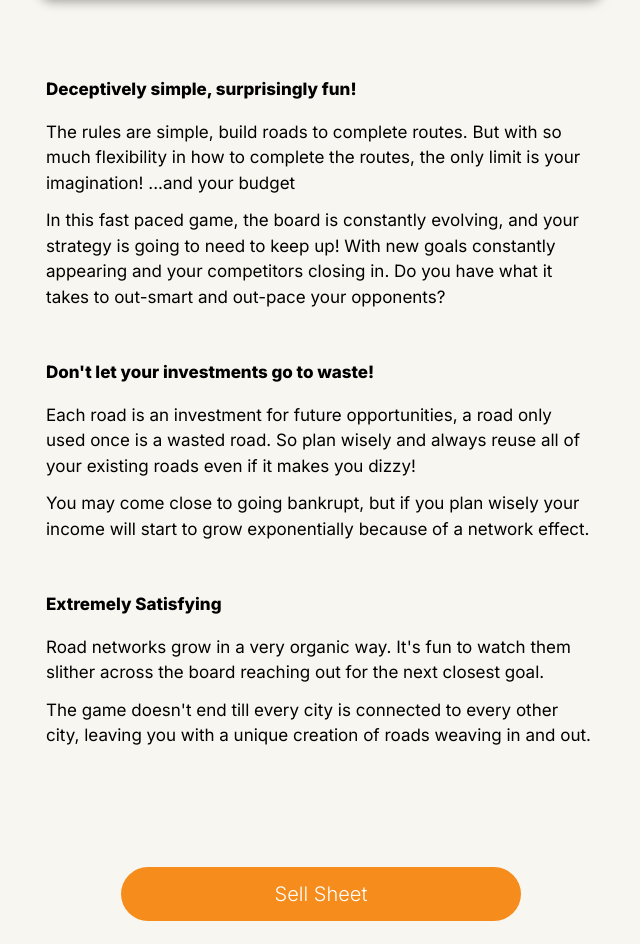
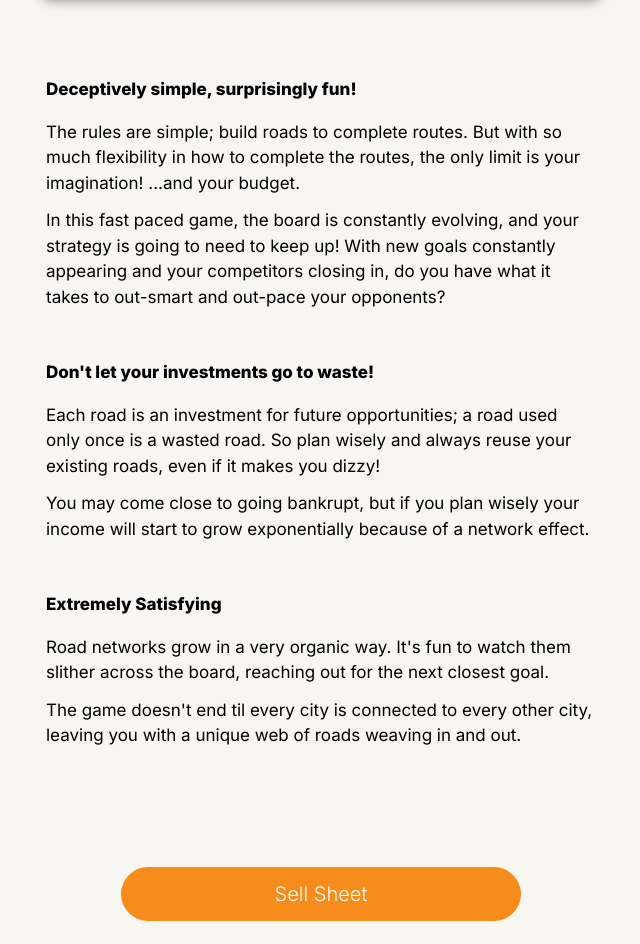
Before and after one commit to benjameep/pave-the-way, a plain HTML site: page index.html in a window 1280 px wide. Shown: the part 781-1725 px from the top of the page, without its empty margins (319-959 px from the left). Drawn offline with Linux system fonts and the light colour scheme.

Commit message:
ana fixed my grammer

```diff
--- a/index.html
+++ b/index.html
@@ -35,14 +35,14 @@
   </div>
   <div class="description">
     <h2>Deceptively simple, surprisingly fun!</h2>
-    <p>The rules are simple, build roads to complete routes. But with so much flexibility in how to complete the routes, the only limit is your imagination! ...and your budget</p>
-    <p>In this fast paced game, the board is constantly evolving, and your strategy is going to need to keep up! With new goals constantly appearing and your competitors closing in. Do you have what it takes to out-smart and out-pace your opponents?</p>
+    <p>The rules are simple; build roads to complete routes. But with so much flexibility in how to complete the routes, the only limit is your imagination! ...and your budget.</p>
+    <p>In this fast paced game, the board is constantly evolving, and your strategy is going to need to keep up! With new goals constantly appearing and your competitors closing in, do you have what it takes to out-smart and out-pace your opponents?</p>
     <h2>Don't let your investments go to waste!</h2>
-    <p>Each road is an investment for future opportunities, a road only used once is a wasted road. So plan wisely and always reuse all of your existing roads even if it makes you dizzy!</p>
+    <p>Each road is an investment for future opportunities; a road used only once is a wasted road. So plan wisely and always reuse your existing roads, even if it makes you dizzy!</p>
     <p>You may come close to going bankrupt, but if you plan wisely your income will start to grow exponentially because of a network effect.</p>
     <h2>Extremely Satisfying</h2>
-    <p>Road networks grow in a very organic way. It's fun to watch them slither across the board reaching out for the next closest goal.</p>
-    <p>The game doesn't end till every city is connected to every other city, leaving you with a unique creation of roads weaving in and out.</p>
+    <p>Road networks grow in a very organic way. It's fun to watch them slither across the board, reaching out for the next closest goal.</p>
+    <p>The game doesn't end til every city is connected to every other city, leaving you with a unique web of roads weaving in and out.</p>
   </div>
   <a href="https://drive.google.com/file/d/1zmpvUenET9dNJJa9oD_N7GwyvdTu_ZTg/view?usp=sharing" class="button">Sell Sheet</a>
   <a href="https://drive.google.com/file/d/1Q7To7UnJjWzv8vMB780Fl-bZ6XGKcR-w/view?usp=sharing" class="button">Rule Book</a>
```
